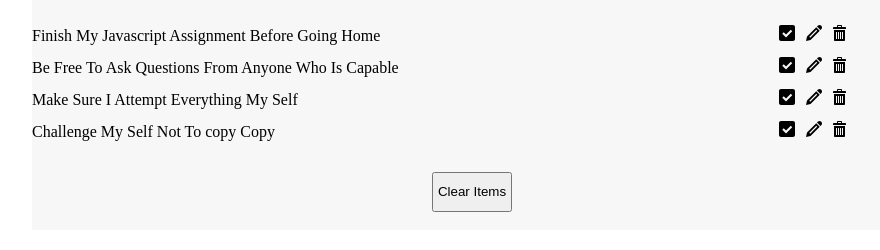
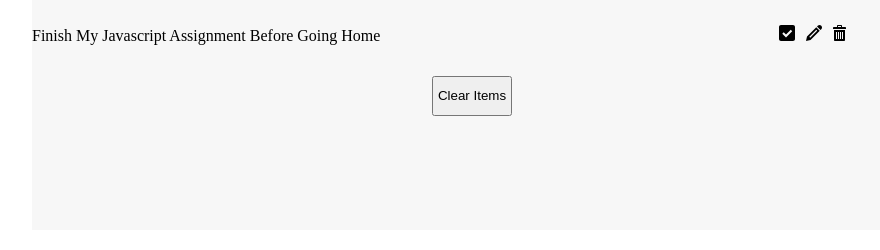
Before and after one commit to owonwo/Learnable20-, a plain HTML site: page todoList/index.htm in a window 1280 px wide. Shown: the part 190-440 px from the top of the page, without its empty margins (168-1048 px from the left). Drawn offline with Linux system fonts and the light colour scheme.

Commit message:
updating html file

```diff
--- a/todoList/app.js
+++ b/todoList/app.js
@@ -0,0 +1 @@
+const todoForm = document.querySelector()
--- a/todoList/index.htm
+++ b/todoList/index.htm
@@ -33,56 +33,13 @@
         </span>
 
       </li>
-      <li>
-        Be Free To Ask Questions From Anyone Who Is Capable
-        <span>
-          <svg class="icon">
-            <use xlink:href="./icon/sprite.svg#icon-checkbox-checked"></use>
-          </svg>
-          <svg class="icon">
-            <use xlink:href="./icon/sprite.svg#icon-pencil"></use>
-          </svg>
-          <svg class="icon">
-            <use xlink:href="./icon/sprite.svg#icon-bin"></use>
-          </svg>
-        </span>
-      </li>
-      <li>
-        Make Sure I Attempt Everything My Self
-        <span>
-          <svg class="icon">
-            <use xlink:href="./icon/sprite.svg#icon-checkbox-checked"></use>
-          </svg>
-          <svg class="icon">
-            <use xlink:href="./icon/sprite.svg#icon-pencil"></use>
-          </svg>
-          <svg class="icon">
-            <use xlink:href="./icon/sprite.svg#icon-bin"></use>
-          </svg>
-        </span>
-      </li>
-      <li>
-        Challenge My Self Not To copy Copy
-        <span>
-          <svg class="icon">
-            <use xlink:href="./icon/sprite.svg#icon-checkbox-checked"></use>
-          </svg>
-          <svg class="icon">
-            <use xlink:href="./icon/sprite.svg#icon-pencil"></use>
-          </svg>
-          <svg class="icon">
-            <use xlink:href="./icon/sprite.svg#icon-bin"></use>
-          </svg>
-        </span>
-      </li>
     </ul>
 
     <div id="btn-position">
       <button class="btn btn-clear">Clear Items</button>
     </div>
   </div>
-  <script src="./app.js"></script>
-  <!-- <script src="./script.js"></script> -->
+  <script src="./script.js"></script>
 </body>
 
 </html>
```
